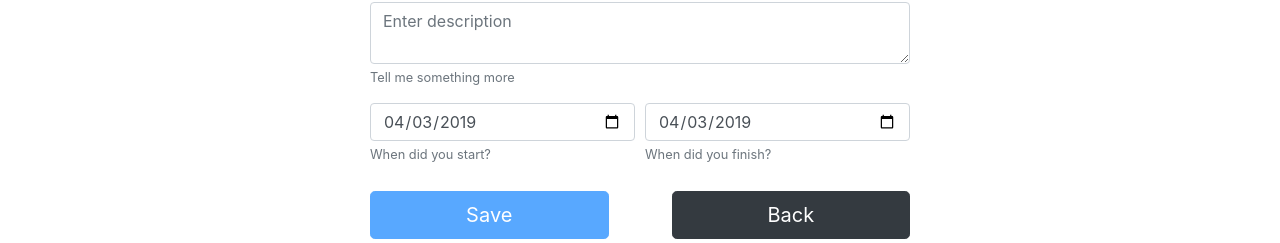
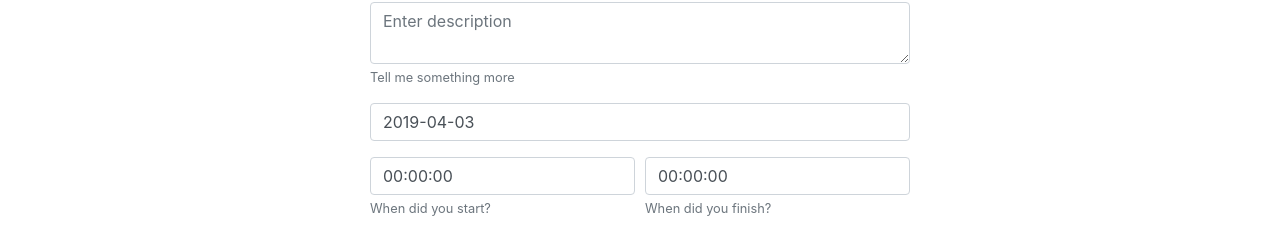
Before and after one commit to igorkol1/MyTime, an Angular app in the folder MyTime-frontend/: page /activity/1 in a window 1280 px wide. Shown: the part 165-408 px from the top of the page. Built offline with nearby package versions, Linux system fonts and the light colour scheme; no server answers; sample sign-in values are in the browser's storage.

Commit message:
Adjust frontend to seperate activity date and time

```diff
--- a/MyTime-frontend/src/app/app.module.ts
+++ b/MyTime-frontend/src/app/app.module.ts
@@ -27,7 +27,7 @@ import {TokenInterceptor} from './services/token-interceptor';
     BrowserModule,
     AppRoutingModule,
     HttpClientModule,
-    FormsModule
+    FormsModule,
   ],
   providers: [{
     provide: HTTP_INTERCEPTORS,
--- a/MyTime-frontend/src/app/components/activity-details/activity-details.component.html
+++ b/MyTime-frontend/src/app/components/activity-details/activity-details.component.html
@@ -34,15 +34,21 @@
           <small id="descriptionHelp" class="form-text text-muted">Tell me something more</small>
         </div>
 
+        <div class="form-group">
+          <input [ngModel]="activity.activityDate | date:'yyyy-MM-dd'" class="form-control" id="date" name="date" placeholder="Enter date">
+        </div>
+
         <div class="form-row">
           <div class="col">
-            <input [ngModel]="activity.start | date:'yyyy-MM-dd'" class="form-control" type="date" name="start"
-                   aria-describedby="startDateHelp" required="required">
+            <input [(ngModel)]="activity.startTime" class="form-control" type="text" name="start"
+                   aria-describedby="startDateHelp" required="required"
+                   pattern="(([0-1][0-9])|([2][0-3])):([0-5][0-9]):([0-5][0-9])" placeholder="HH:MM:SS">
             <small id="startDateHelp" class="form-text text-muted">When did you start?</small>
           </div>
           <div class="col">
-            <input [ngModel]="activity.finish | date:'yyyy-MM-dd'" class="form-control" type="date" name="finish"
-                   aria-describedby="finishDateHelp" required="required">
+            <input [(ngModel)]="activity.finishTime" class="form-control" type="text" name="finish"
+                   aria-describedby="finishDateHelp" required="required"
+                   pattern="(([0-1][0-9])|([2][0-3])):([0-5][0-9]):([0-5][0-9])" placeholder="HH:MM:SS">
             <small id="finishDateHelp" class="form-text text-muted">When did you finish?</small>
           </div>
 
--- a/MyTime-frontend/src/app/components/activity-details/activity-details.component.ts
+++ b/MyTime-frontend/src/app/components/activity-details/activity-details.component.ts
@@ -5,6 +5,7 @@ import {ActivatedRoute, Router} from '@angular/router';
 import {ActivityType} from '../../models/activity.type';
 import {ActivityTypeService} from '../../services/activity-type.service';
 import {User} from '../../models/user.model';
+import {Time} from '@angular/common';
 
 @Component({
   selector: 'app-activity-details',
@@ -31,7 +32,7 @@ export class ActivityDetailsComponent implements OnInit {
     this.id = this.activatedRoute.snapshot.params['id'];
     this.currentActivityType = new ActivityType(-1, null, 'Choose activity type');
     this.refreshActivityTypesList();
-    this.activity = new Activity(-1, this.systemUser, this.currentActivityType, '', new Date, new Date);
+    this.activity = new Activity(-1, this.systemUser, this.currentActivityType, '', new Date, '00:00:00', '00:00:00');
     if (this.id != -1) {
       this.activityService.getActivity(this.id).subscribe(
         response => {
--- a/MyTime-frontend/src/app/components/list-of-activity/list-of-activity.component.html
+++ b/MyTime-frontend/src/app/components/list-of-activity/list-of-activity.component.html
@@ -6,6 +6,7 @@
         <thead class="thead-dark">
         <tr>
           <th>Title</th>
+          <th>Date</th>
           <th>Start</th>
           <th>Finish</th>
           <th id="actionsTitle">Actions</th>
@@ -14,8 +15,9 @@
         <tbody>
         <tr *ngFor="let activity of activities">
           <td>{{activity.activityType.activityName}}</td>
-          <td>{{activity.start | date:'dd-MM-yyyy HH:mm'}}</td>
-          <td>{{activity.finish | date:'dd-MM-yyyy HH:mm'}}</td>
+          <td>{{activity.activityDate | date:'dd-MM-yyyy'}}</td>
+          <td>{{activity.startTime}}</td>
+          <td>{{activity.finishTime}}</td>
           <td><i class="fas fa-trash" id="trashIcon" (click)="deleteActivity(activity.id)"></i>
             <i class="far fa-edit" id="editIcon" (click)="updateActivity(activity.id)"></i>
           </td>
--- a/MyTime-frontend/src/app/models/activity.model.ts
+++ b/MyTime-frontend/src/app/models/activity.model.ts
@@ -7,8 +7,9 @@ export class Activity {
     public user: User,
     public activityType: ActivityType,
     public description: string,
-    public start: Date,
-    public finish: Date
+    public activityDate: Date,
+    public startTime: string,
+    public finishTime: string
   ) {
   }
 }
```
Also changed, not shown: 1 other file (tests, documents, lock files or other folders).
